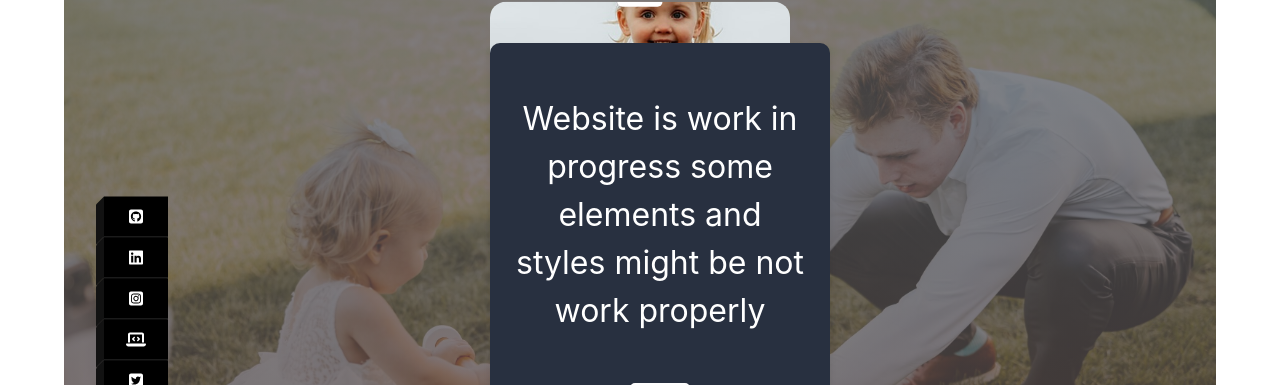
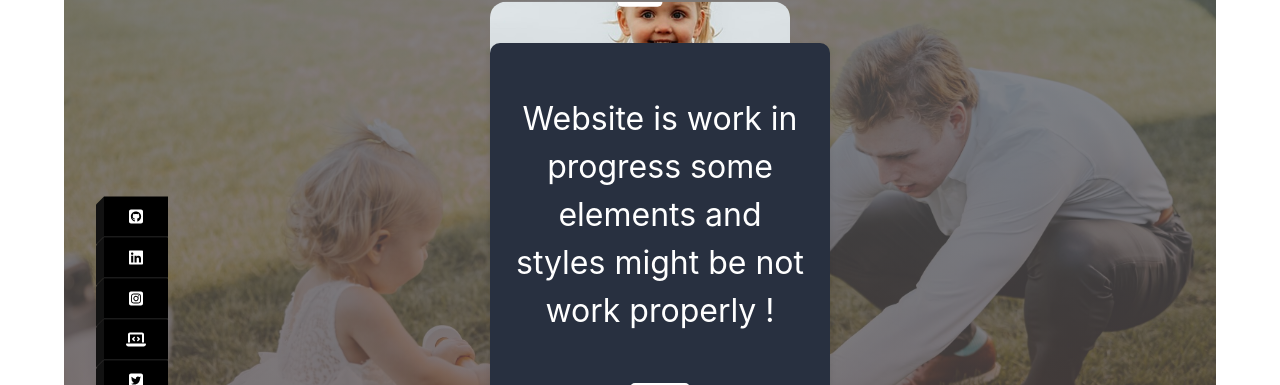
Before and after one commit to Eli-Dolney/eli, a Vue app: page / in a window 1280 px wide. Both pictures are taken after a click on the button "Click Me 1". Shown: the part 117-502 px from the top of the page. Built offline with nearby package versions, Linux system fonts and the light colour scheme.

Commit message:
test change

```diff
--- a/src/components/Header.vue
+++ b/src/components/Header.vue
@@ -14,7 +14,7 @@
     </div>
     <Teleport to="body">
       <div v-if="open" class="modal">
-        <p>Website is work in progress some elements and styles might be not work properly</p>
+        <p>Website is work in progress some elements and styles might be not work properly !</p>
         <button @click="open = false" class="close-modal-button">Close</button>
       </div>
     </Teleport>
```
